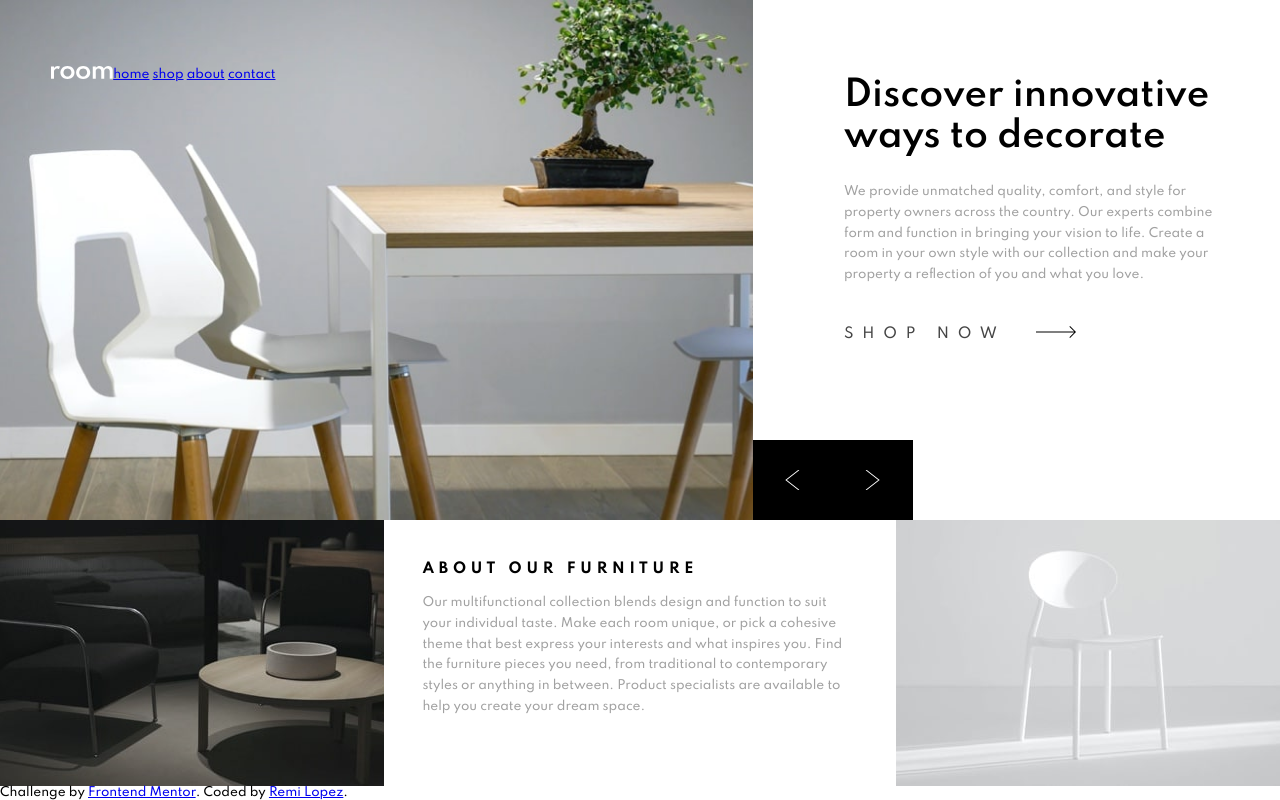
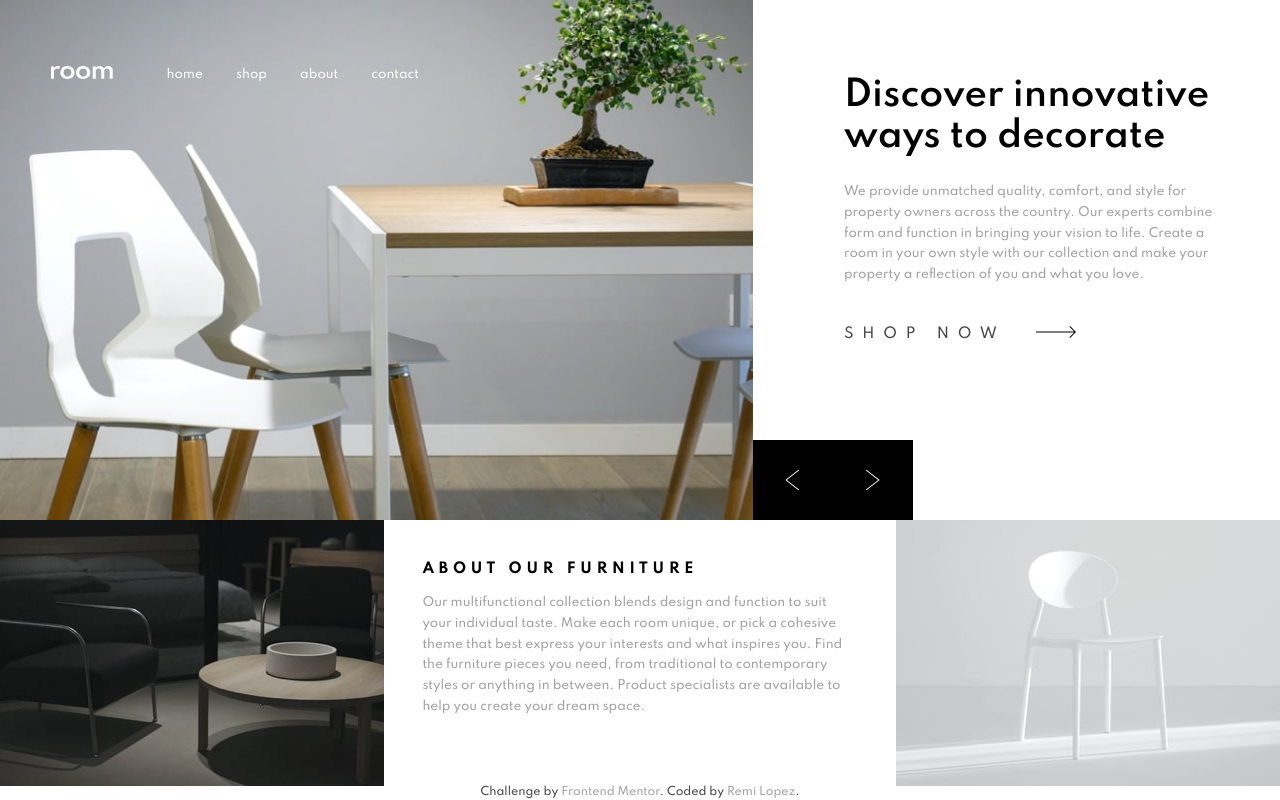
Before and after one commit to Zepolimer/Room_Homepage, a plain HTML site: page index.html in a window 1280 px wide. Drawn offline with Linux system fonts and the light colour scheme.

Commit message:
Add files via upload

```diff
--- a/assets/css/style.css
+++ b/assets/css/style.css
@@ -61,10 +61,10 @@ header {
     background-color: transparent;
     cursor: pointer;
 }
-.navAnchor {
+nav {
     padding-right: 20px;
 }
-.navAnchor a {
+nav a {
     text-decoration: none;
     color: var(--Very-Dark-Gray);
     padding: 0 5px;
@@ -210,12 +210,12 @@ header {
 
 
 /* FOOTER */
-.attribution {
+footer {
     font-size: 11px;
     text-align: center;
     color: var(--Very-Dark-Gray);
 }
-.attribution a {
+footer a {
     text-decoration: none;
     color: var(--Dark-Gray);
 }
@@ -244,10 +244,10 @@ header {
         background: transparent;
         position: unset;
     }
-    .navAnchor {
+    nav {
         padding-left: 3vw;
     }
-    .navAnchor a {
+    nav a {
         color:var(--White);
         padding: 0 15px;
     }
```
